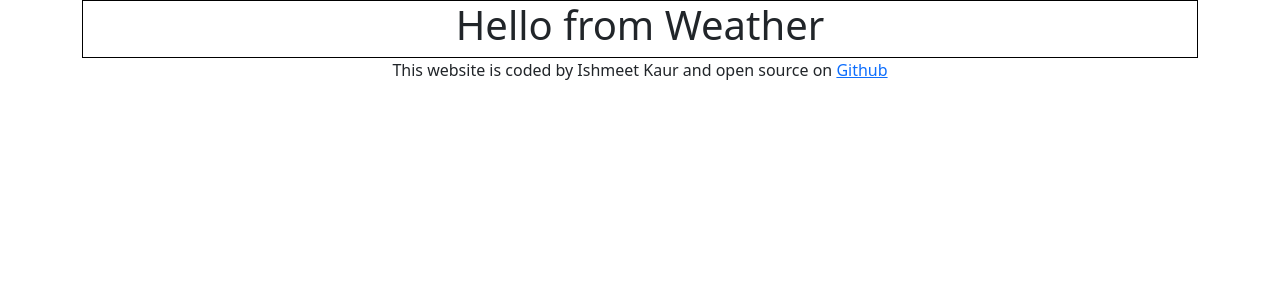
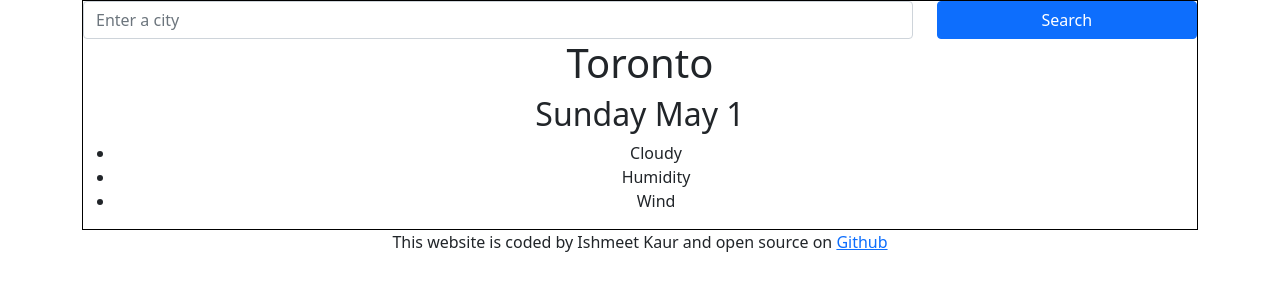
Before and after one commit to iktalk/weather-app-react, a React (Create React App) app: page / in a window 1280 px wide. Shown: the top 300 px of the page. Built offline with nearby package versions, Linux system fonts and the light colour scheme.

Commit message:
Add search bar

```diff
--- a/src/Weather.js
+++ b/src/Weather.js
@@ -1,5 +1,34 @@
 import React from "react";
 
 export default function Weather() {
-  return <h1>Hello from Weather</h1>;
+  return (
+    <div className="Weather">
+      <form>
+        <div className="row">
+          <div className="col-9">
+            <input
+              type="search"
+              placeholder="Enter a city"
+              className="form-control"
+              autofocus="on"
+            />
+          </div>
+          <div className="col-3">
+            <input
+              type="submit"
+              value="Search"
+              className="btn btn-primary w-100"
+            />
+          </div>
+        </div>
+      </form>
+      <h1>Toronto</h1>
+      <h2>Sunday May 1</h2>
+      <ul>
+        <li>Cloudy</li>
+        <li>Humidity</li>
+        <li>Wind</li>
+      </ul>
+    </div>
+  );
 }
```
